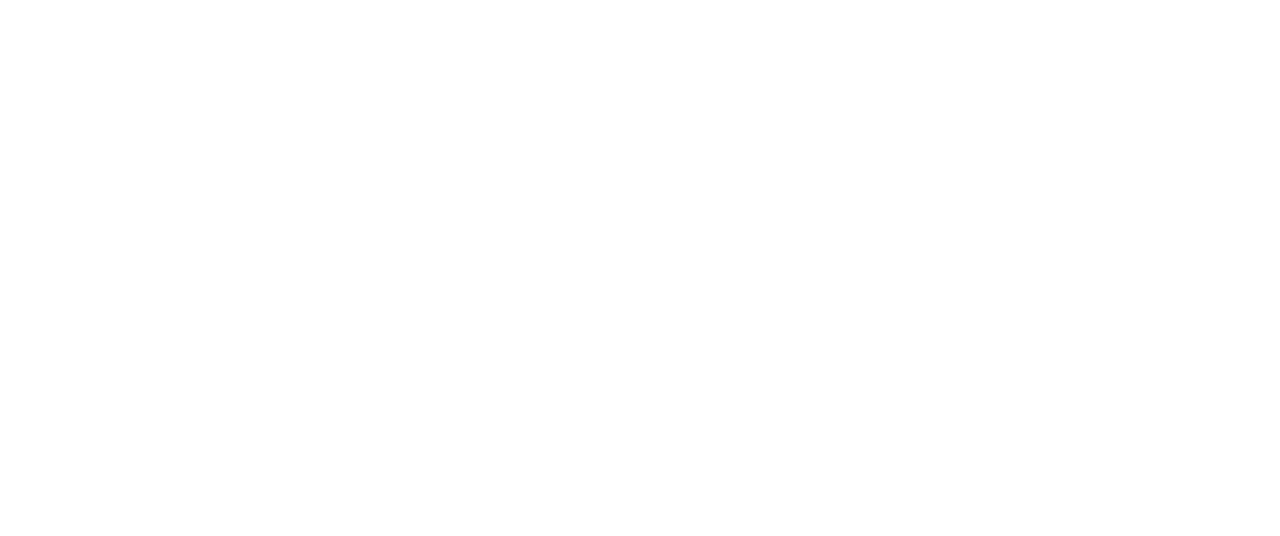
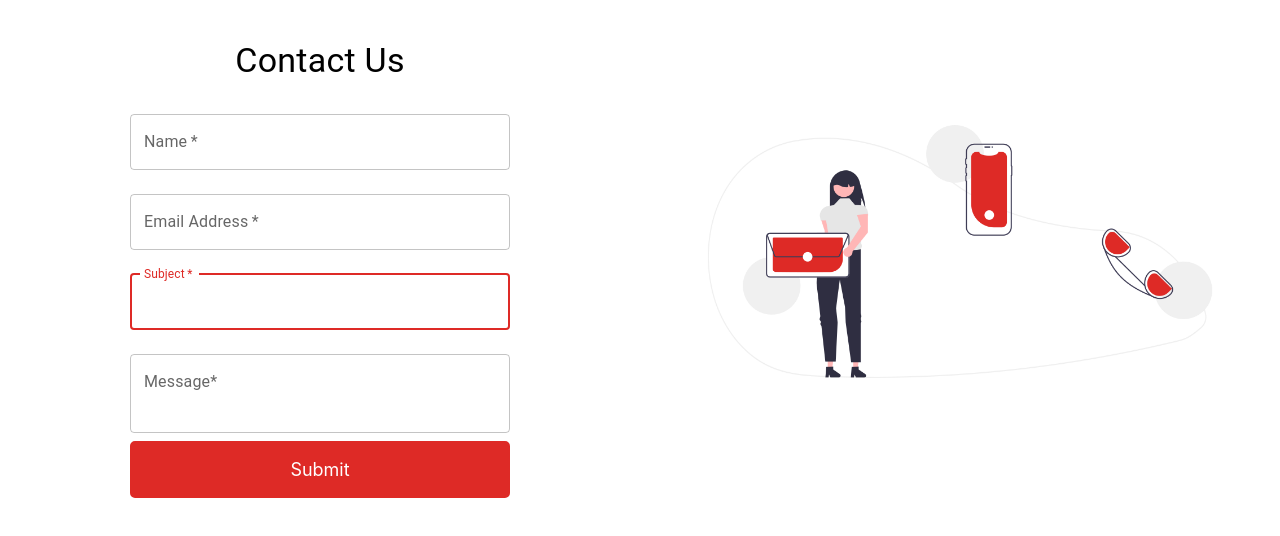
Before and after one commit to geeekgod/BloodLine-Website, a React (Create React App) app: page /contactus in a window 1280 px wide. Before the commit this address had no page. Shown: the top 536 px of the page. Built offline with nearby package versions, Linux system fonts and the light colour scheme.

Commit message:
email js added

```diff
--- a/package.json
+++ b/package.json
@@ -11,6 +11,7 @@
     "@testing-library/react": "^13.0.0",
     "@testing-library/user-event": "^13.2.1",
     "axios": "^0.27.2",
+    "emailjs": "^4.0.1",
     "react": "^18.2.0",
     "react-dom": "^18.2.0",
     "react-router-dom": "^6.4.1",
--- a/src/App.css
+++ b/src/App.css
@@ -39,5 +39,6 @@
 *{
   text-decoration: none;
   list-style:none;
+  user-select: none;
 
 }
--- a/src/App.js
+++ b/src/App.js
@@ -5,6 +5,7 @@ import './App.css';
 import { useMediaQuery, useTheme } from "@mui/material";
 // import Landing from './Pages/Landing';
 import Routerpg from './Components/Routerpg';
+// import Navbar from './Components/Navbar';
 
 function App() {
     //theme instance
--- a/src/Components/Contactus/index.jsx
+++ b/src/Components/Contactus/index.jsx
@@ -5,7 +5,7 @@ import Grid from "@mui/material/Grid";
 import Typography from "@mui/material/Typography";
 import Container from "@mui/material/Container";
 import CustomBtn from "../Main/CustomBtn";
-// import emailjs from "emailjs-com";
+
 
 import AccountCircleOutlinedIcon from "@mui/icons-material/AccountCircleOutlined";
 // import { SignInContainer } from "../SignIn/SignInElements";
@@ -13,8 +13,10 @@ import CircularProgress from "@mui/material/CircularProgress";
 import Alert from "@mui/material/Alert";
 import { ContactUswrapper } from "./ContactusElements";
 import CtaButton from './../Main/CtaButtons/index';
+import { emailjs } from 'emailjs-com';
 
 const ContactUs = () => {
+  document.title = "Contact-us | BloodLine"
   const theme = useTheme();
   const matches = useMediaQuery(theme.breakpoints.down("800"));
   const [email, setEmail] = useState("");
@@ -38,11 +40,25 @@ const ContactUs = () => {
     }
   }, [email, message, errs, submitted]);
 
+
   const _handleSubmit = (e) => {
     e.preventDefault();
     setSubmitted(true);
+    if (!errs) {
+      emailjs
+        .sendForm("gmail", "service_7kotkqa", e.target, "template_nj8bi5f")
+        .then(
+          (result) => {
+            console.log(result.text);
+          },
+          (error) => {
+            console.log(error.text);
+          }
+        );
+    }
+    e.target.reset();
+  };
 
-  };
 
   return (
     <>
@@ -155,6 +171,7 @@ const ContactUs = () => {
                         : null
                     }
                   />
+
                   {submitted && errs ? (
                     <Alert severity='error'>
                       Please check your fields carefully.
@@ -164,7 +181,7 @@ const ContactUs = () => {
                   {msg && msg === "Login Succeeded!" ? (
                     <Alert severity='success'>Login Successful!</Alert>
                   ) : null}
-                  <CtaButton type='submit' fullWidth sx={{ mt: 3, mb: 2 }}>
+                  <CtaButton type='submit' onClick={_handleSubmit} fullWidth sx={{ mt: 3, mb: 2 }}>
                     {submitted && !errs ? (
                       <CircularProgress size={24} color='inherit' />
                     ) : (
--- a/src/Components/LandingCTA/LandingCTAElements.js
+++ b/src/Components/LandingCTA/LandingCTAElements.js
@@ -27,6 +27,7 @@ background-color:#DE2A26;
   text-align:center;
 
   `
+
     export const Title=styled.h3`
     color:white;
     font-weight:400;
--- a/src/Components/LandingCTA/index.jsx
+++ b/src/Components/LandingCTA/index.jsx
@@ -1,4 +1,4 @@
-import { Stack } from "@mui/material";
+import { Stack, Typography } from "@mui/material";
 import React, { memo } from "react";
 import { Link } from "react-router-dom";
 
@@ -22,9 +22,9 @@ const LandingCTA = () => {
           <Heading>
             Get BloodLine today on Appstore
           </Heading>
-            <Heading>
+            <Typography sx={{color:"#fff",textAlign:'center', fontSize:25,fontWeight:600}}>
             or
-            </Heading>
+            </Typography>
           <BtnWrapper>
             <Stack direction={{ xs: "column", sm: "row" }} spacing={2}>
 
--- a/src/Components/Navbar/index.jsx
+++ b/src/Components/Navbar/index.jsx
@@ -81,7 +81,7 @@ const Navbar = ({ matches }) => {
                     About-us
                   </Typography>
                 </Link>
-               {/* <Link to="/contactus">
+               <Link to="/contactus">
                <Typography
                   sx={{
                     marginRight: "20px",
@@ -93,7 +93,7 @@ const Navbar = ({ matches }) => {
                 >
                   Contact
                 </Typography>
-               </Link> */}
+               </Link>
 
               </Box>
             )}
--- a/src/Components/Routerpg/index.jsx
+++ b/src/Components/Routerpg/index.jsx
@@ -12,7 +12,7 @@ const Routerpg = ({matches} ) => {
         <Route index path='/' element={<Landing matches={matches} />}/>
 
         <Route path='/aboutus' element={<AboutUs matches={matches} />}/>
-        {/* <Route path='/contactus' element={<ContactUs matches={matches} />}/> */}
+        <Route path='/contactus' element={<ContactUs matches={matches} />}/>
 
 
       </Routes>
```
Also changed, not shown: src/index.css (line endings or trailing spaces), 1 other file (tests, documents, lock files or other folders).
